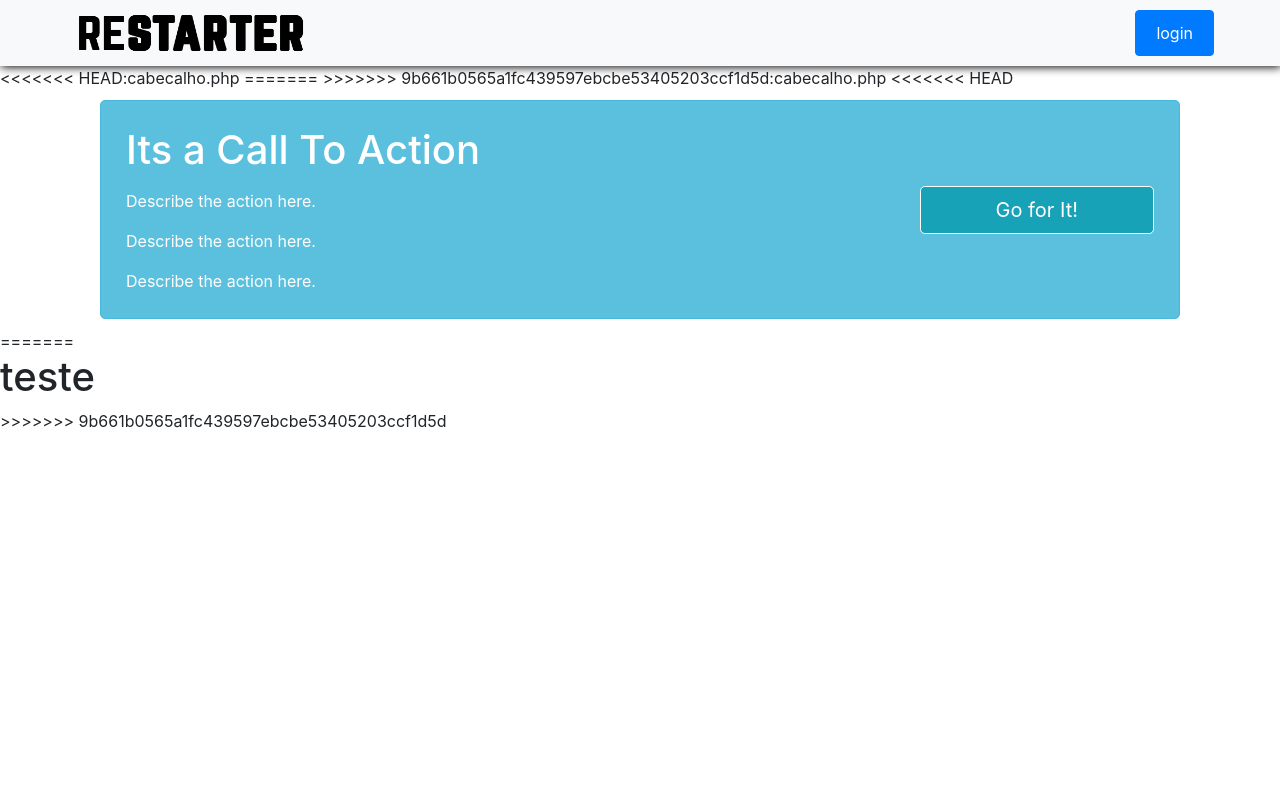
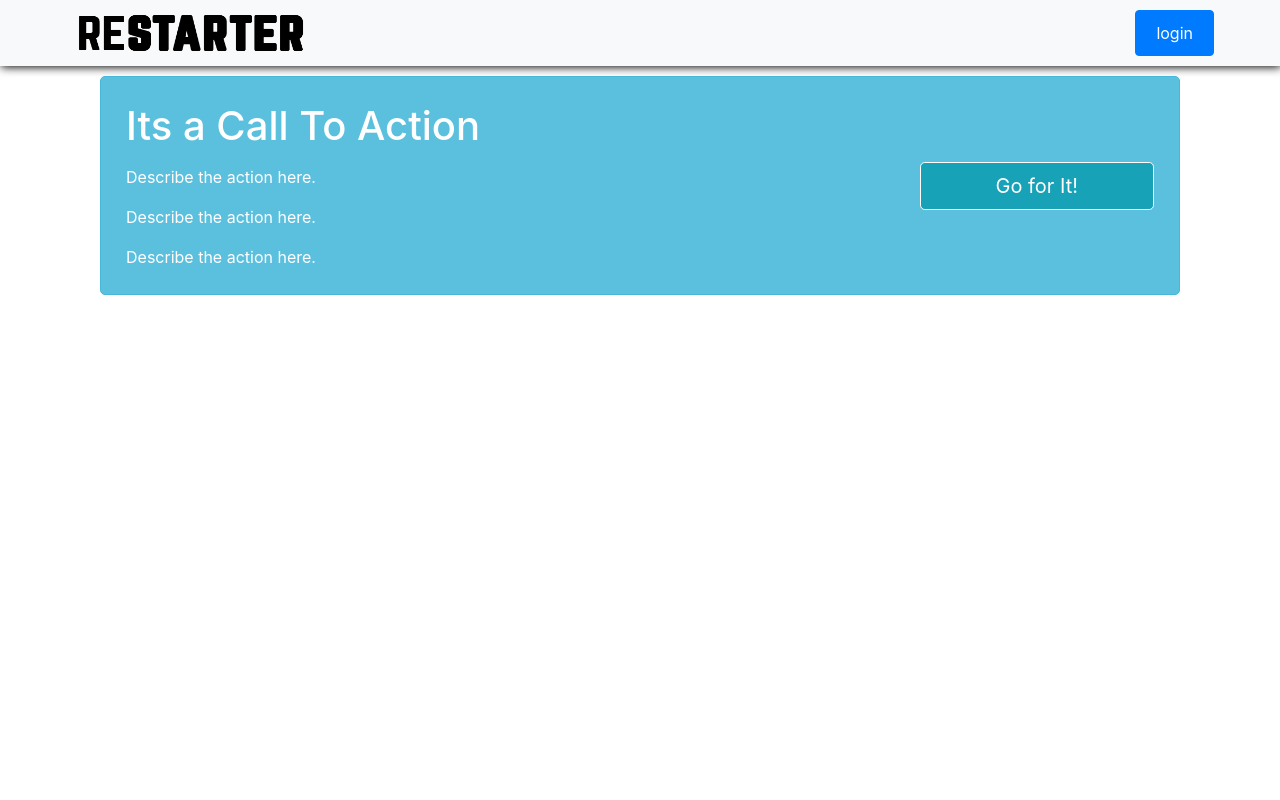
Before and after one commit to vizeulucas/hackathon, a PHP site: page / in a window 1280 px wide. Run offline with PHP 8.4, Linux system fonts and the light colour scheme.

Commit message:
mandando de novo

```diff
--- a/cabecalho.php
+++ b/cabecalho.php
@@ -15,7 +15,3 @@
         </navbar>
         </ul>
     </header>
-<<<<<<< HEAD:cabecalho.php
-=======
-</body>
->>>>>>> 9b661b0565a1fc439597ebcbe53405203ccf1d5d:cabecalho.php
--- a/index.php
+++ b/index.php
@@ -1,8 +1,6 @@
 <?php
     include("cabecalho.php");
 ?>
-
-<<<<<<< HEAD
 <div class="container">
             <div class="col-sm-12">
 
@@ -30,7 +28,5 @@
         </div>
 
     </body>
-=======
-    <h1>teste</h1>
->>>>>>> 9b661b0565a1fc439597ebcbe53405203ccf1d5d
+
 </html>
```
